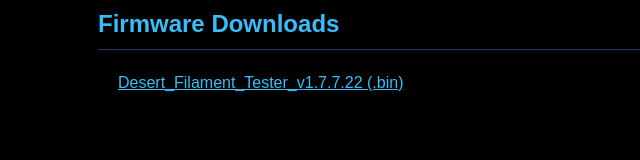
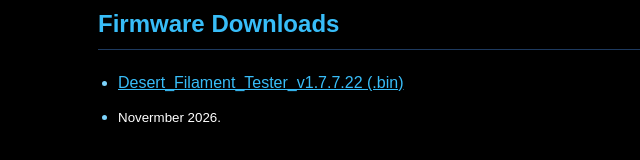
Before and after one commit to mfdesert/desert_filament-tester-help, a plain HTML site: page index.html in a window 1280 px wide. Shown: the part 400-560 px from the top of the page, without its empty margins (202-842 px from the left). Drawn offline with Linux system fonts and the light colour scheme.

Commit message:
Update index.html

```diff
--- a/index.html
+++ b/index.html
@@ -104,7 +104,9 @@
   </ul>
 
   <h2>Firmware Downloads</h2>
-  <ul><a href="https://github.com/mfdesert/desert_filament-tester-help/releases/latest">Desert_Filament_Tester_v1.7.7.22 (.bin)</a>
+  <ul>
+    <li><a href="https://github.com/mfdesert/desert_filament-tester-help/releases/latest">Desert_Filament_Tester_v1.7.7.22 (.bin)</a><li>
+     <small style="display: block; color: #ffffff; margin-top: 2px;">Novermber 2026.</small>
   </ul>
 </body>
 </html>
```
